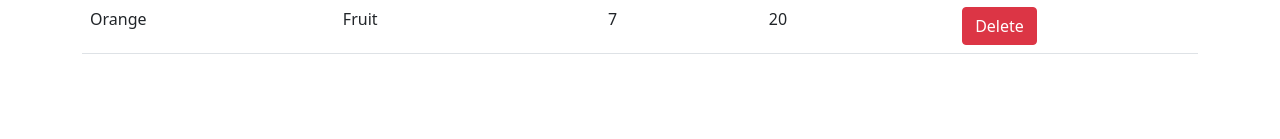
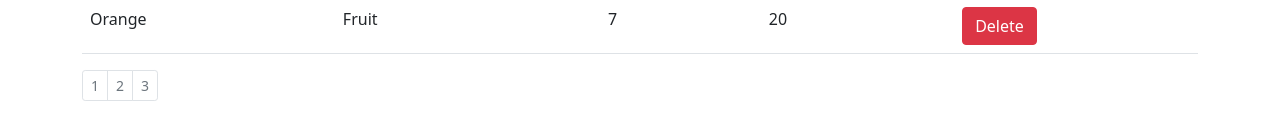
Before and after one commit to PalmkvistJoakim/intensive-foods, a React (Create React App) app: page / in a window 1280 px wide. Shown: the part 523-662 px from the top of the page. Built offline with nearby package versions, Linux system fonts and the light colour scheme.

Commit message:
added Pagination

```diff
--- a/src/App.jsx
+++ b/src/App.jsx
@@ -1,11 +1,13 @@
 import React, { Component } from "react";
 import Foods from "./components/Foods";
+import Pagination from "./components/Pagination";
 
 class App extends Component {
   render() {
     return (
       <div className="container">
         <Foods />
+        <Pagination />
       </div>
     );
   }
--- /dev/null
+++ b/src/components/Pagination.jsx
@@ -0,0 +1,37 @@
+import React, { Component } from "react";
+
+class Pagination extends Component {
+  state = {
+    page: false,
+  };
+  render() {
+    const styles = {
+      cursor: "pointer",
+    };
+    return (
+      <div>
+        <ul className="pagination pagination-sm" style={styles}>
+          <li className={this.classes()} onClick={this.activeButton}>
+            <span className="page-link">1</span>
+          </li>
+          <li className={this.classes()} onClick={this.activeButton}>
+            <span className="page-link">2</span>
+          </li>
+          <li className={this.classes()} onClick={this.activeButton}>
+            <span className="page-link">3</span>
+          </li>
+        </ul>
+      </div>
+    );
+  }
+
+  activeButton = () => {
+    this.setState({ page: this.state.page !== true });
+  };
+
+  classes = () => {
+    return this.state.page ? "page-item active" : "page-item disabled";
+  };
+}
+
+export default Pagination;
```
